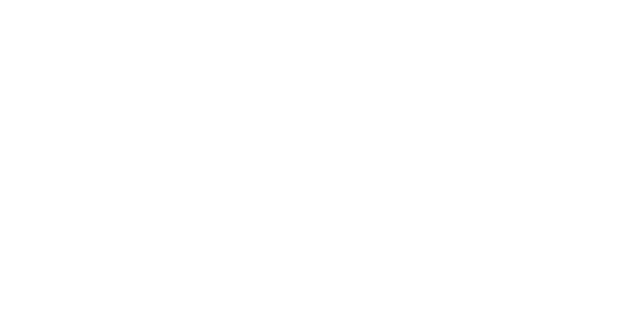
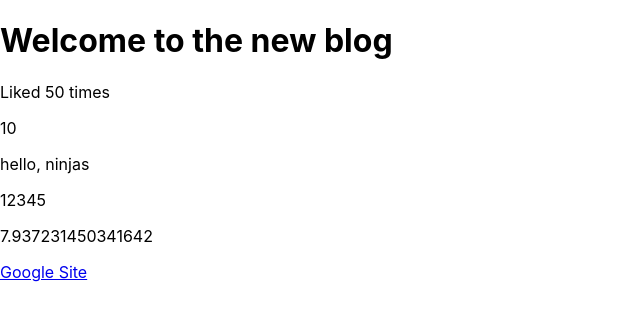
Before and after one commit to SBolsec/Full-Modern-React-Tutorial, a React (Create React App) app in the folder dojo-blog/: page / in a window 1280 px wide. Shown: the top 320 px of the page, without its empty margins (0-640 px from the left). Built offline with nearby package versions, Linux system fonts and the light colour scheme.

Commit message:
dynamic values in templates

```diff
--- a/dojo-blog/src/App.js
+++ b/dojo-blog/src/App.js
@@ -1,9 +1,23 @@
-import React from 'react'
+import React from "react";
 
 function App() {
+  const title = "Welcome to the new blog";
+  const likes = 50;
+  const link = "http://www.google.com";
+
   return (
     <div className="App">
+      <div className="content">
+        <h1>{title}</h1>
+        <p>Liked {likes} times</p>
 
+        <p> {10} </p>
+        <p>{"hello, ninjas"}</p>
+        <p>{ [1,2,3,4,5] }</p>
+        <p>{Math.random() * 10}</p>
+
+        <a href={link}>Google Site</a>
+      </div>
     </div>
   );
 }
```
